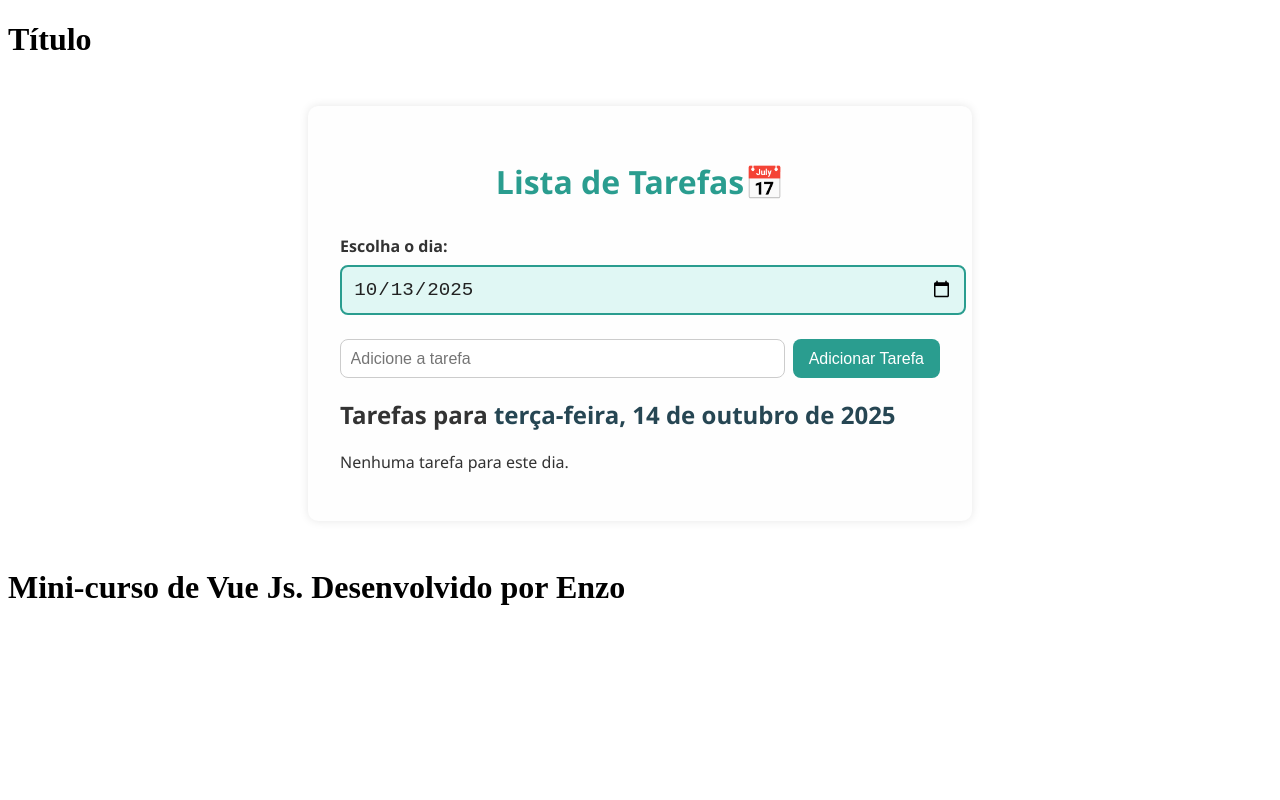
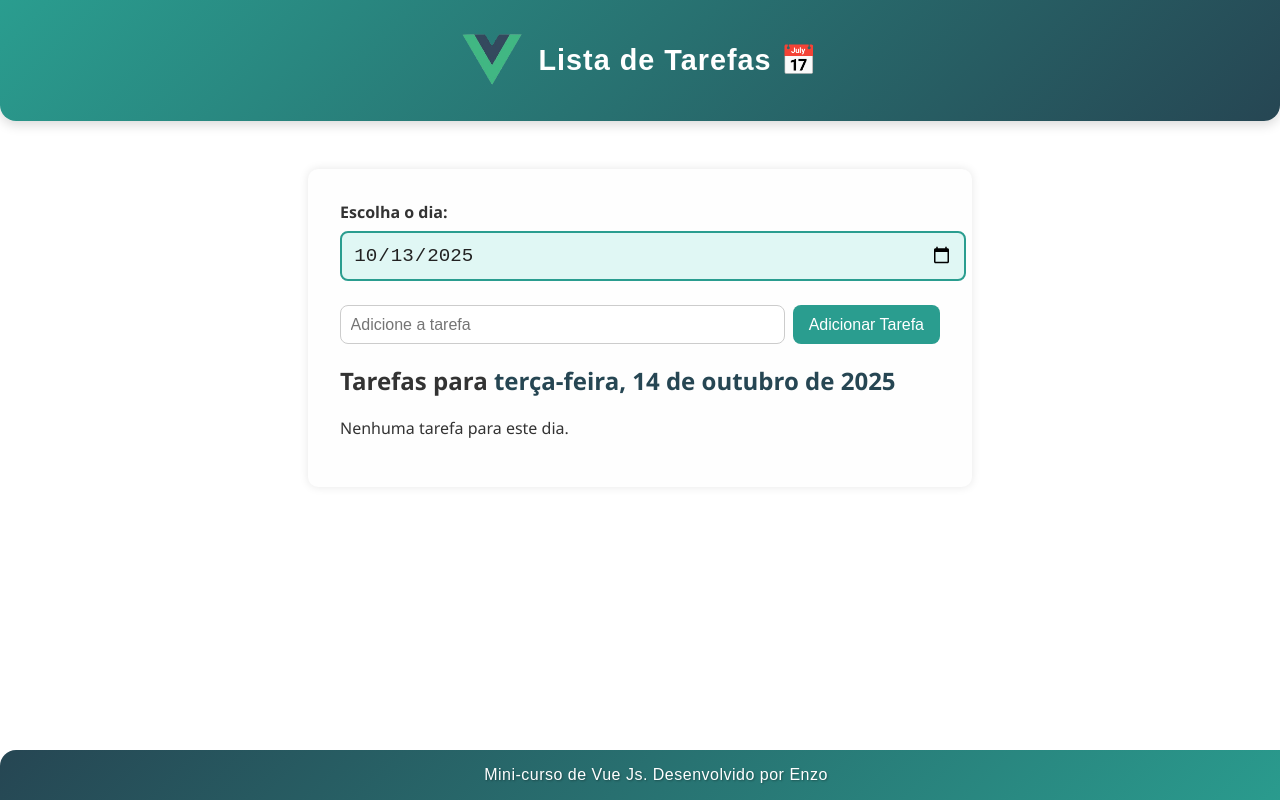
Before and after one commit to enzobanin/projeto-vue, a Vue app: page / in a window 1280 px wide. Built offline with nearby package versions, Linux system fonts and the light colour scheme.

Commit message:
add banner e footer

```diff
--- a/src/assets/main.css
+++ b/src/assets/main.css
@@ -0,0 +1,4 @@
+html, body{
+    margin: 0;
+    padding: 0;
+}
--- a/src/components/Banner.vue
+++ b/src/components/Banner.vue
@@ -1,5 +1,42 @@
 <template>
-    <header>
-        <h1>Título</h1>
-    </header>
+  <header class="banner">
+    <div class="banner-content">
+      <img src="../../public/icone-vue.png" alt="Ícone do Vue.js" class="icone-vue">
+      <h1>Lista de Tarefas 📅</h1>
+    </div>
+  </header>
 </template>
+
+<script setup>
+</script>
+
+<style scoped>
+.banner {
+  background: linear-gradient(135deg, #2a9d8f, #264653);
+  color: #fff;
+  text-align: center;
+  padding: 1.5rem 1rem;
+  border-radius: 0 0 16px 16px;
+  box-shadow: 0 4px 12px rgba(0, 0, 0, 0.15);
+  font-family: sans-serif;
+}
+
+.banner-content {
+  display: flex;
+  align-items: center;
+  justify-content: center;
+  gap: 1rem;
+}
+
+.banner h1 {
+  font-size: 1.8rem;
+  font-weight: 600;
+  letter-spacing: 1px;
+}
+
+.icone-vue {
+  width: 60px;
+  height: 60px;
+}
+
+</style>
--- a/src/components/Footer.vue
+++ b/src/components/Footer.vue
@@ -1,11 +1,34 @@
 <template>
-    <footer class="rodape">
-        <h1>Mini-curso de Vue Js. Desenvolvido por Enzo</h1>
-    </footer>
+  <footer class="rodape">
+    <h1>Mini-curso de Vue Js. Desenvolvido por Enzo</h1>
+  </footer>
 </template>
 
 <style scoped>
-    .rodape{
+.rodape {
+  background: linear-gradient(135deg, #264653, #2a9d8f);
+  color: #fff;
+  text-align: center;
+  padding: 1rem;
+  border-radius: 16px 16px 0 0;
+  font-family: sans-serif;
+  margin-top: 2rem;
+  position: fixed;
+  bottom: 0;
+  width: 100%;
+}
 
-    }
+.rodape h1 {
+  font-size: 1rem;
+  font-weight: normal;
+  letter-spacing: 0.5px;
+  text-shadow: 1px 1px 2px rgba(0, 0, 0, 0.3);
+  margin: 0;
+}
+
+@media (max-width: 600px) {
+  .rodape h1 {
+    font-size: 0.9rem;
+  }
+}
 </style>
--- a/src/components/Main.vue
+++ b/src/components/Main.vue
@@ -1,7 +1,5 @@
 <template>
   <div class="app">
-    <h1>Lista de Tarefas📅</h1>
-
     <label for="escolhaData">Escolha o dia: </label>
     <input type="date" :min=hoje id="escolhaData" v-model="dataSelecionada" class="data">
 
```
Also changed, not shown: public/icone-vue.png (added), src/assets/base.css (deleted).
